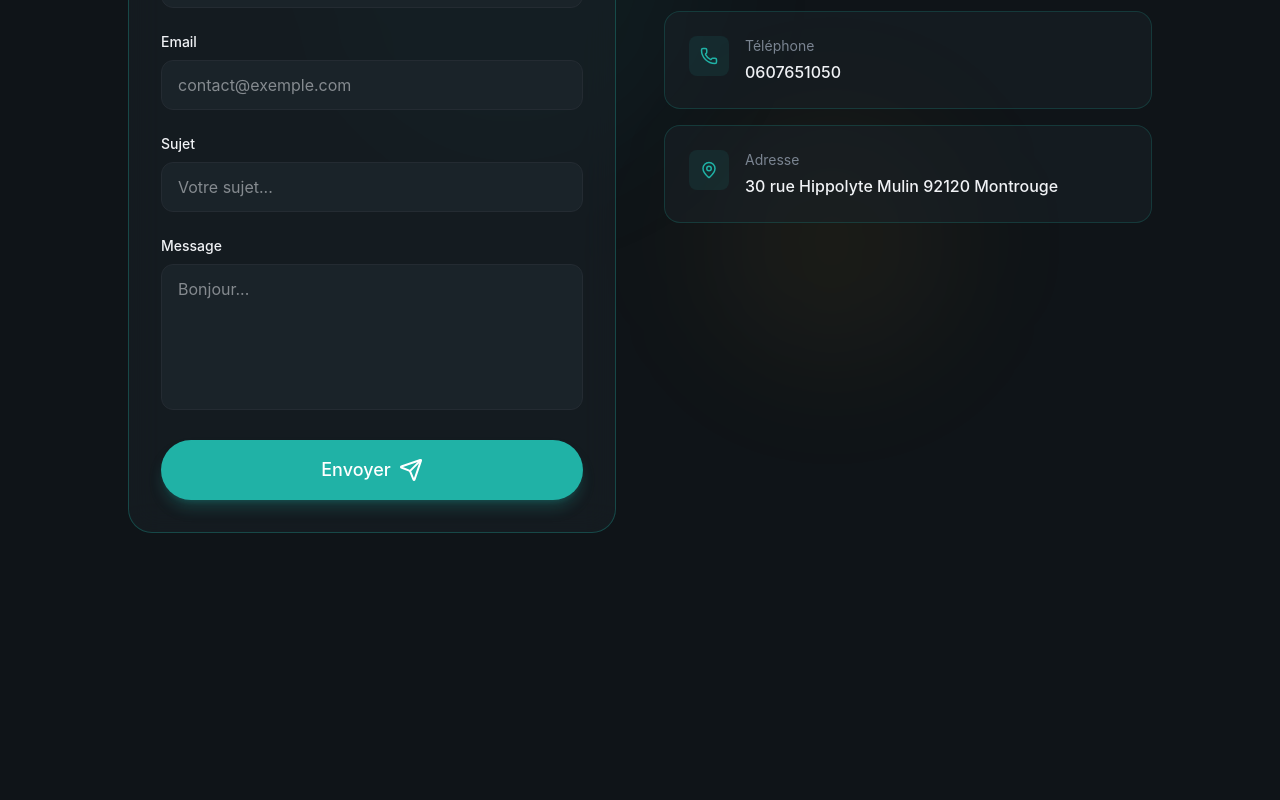
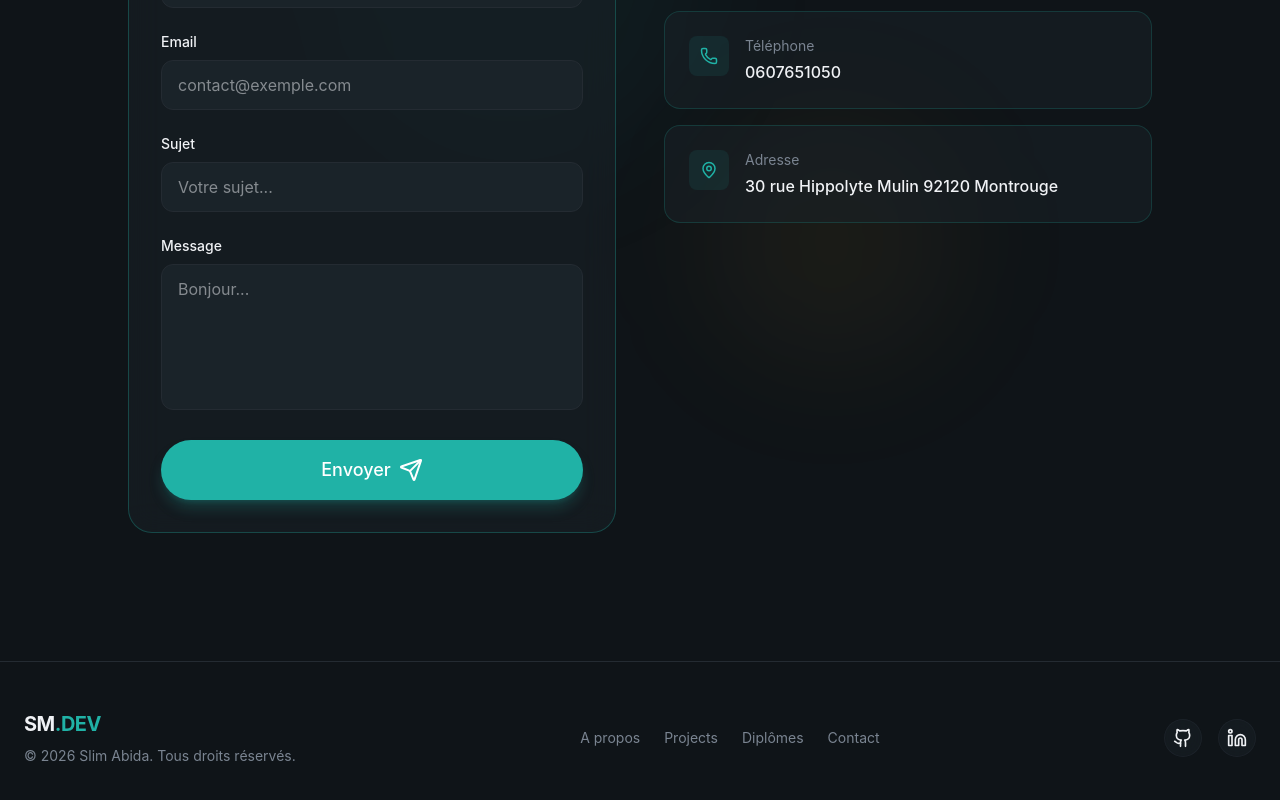
Before and after one commit to Slim-coder20/Dev_Personal_Portfolio, a React (Vite) app: page / in a window 1280 px wide. Shown: the part 5637-6437 px from the top of the page. Before the commit the page ends 6298 px from the top, so only its background shows below. Built offline with nearby package versions, Linux system fonts and the light colour scheme.

Commit message:
Feat: creation du footer

```diff
--- a/src/App.jsx
+++ b/src/App.jsx
@@ -5,6 +5,7 @@
 import { Projects } from "./section/Projects"
 import { Contact } from "./section/Contact"
 import { Diplome } from "./section/Diplome"
+import { Footer } from "./layout/Footer"
 function App() {
 
 
@@ -18,6 +19,7 @@
         <Projects/>
         <Contact/>
       </main>
+      <Footer/>
    </div>
   )
 }
--- /dev/null
+++ b/src/layout/Footer.jsx
@@ -0,0 +1,63 @@
+import { Github, Linkedin, Heart } from "lucide-react";
+
+const socialLinks = [
+  { icon: Github, href: "https://github.com/Slim-coder20", label: "GitHub" },
+  { icon: Linkedin, href: "https://www.linkedin.com/in/slim-abida-50161a35b/", label: "LinkedIn" },
+
+];
+
+const footerLinks = [
+  { href: "#about", label: "A propos" },
+  { href: "#projects", label: "Projects" },
+  { href: "#experience", label: "Diplômes" },
+  { href: "#contact", label: "Contact" },
+];
+
+export const Footer = () => {
+  const currentYear = new Date().getFullYear();
+
+  return (
+    <footer className="py-12 border-t border-border">
+      <div className="container mx-auto px-6">
+        <div className="flex flex-col md:flex-row items-center justify-between gap-8">
+          {/* Logo & Copyright */}
+          <div className="text-center md:text-left">
+            <a href="#" className="text-xl font-bold tracking-tight">
+              SM<span className="text-primary">.DEV</span>
+            </a>
+            <p className="text-sm text-muted-foreground mt-2">
+              © {currentYear} Slim Abida. Tous droits réservés.
+            </p>
+          </div>
+
+          {/* Links */}
+          <nav className="flex flex-wrap justify-center gap-6">
+            {footerLinks.map((link) => (
+              <a
+                key={link.href}
+                href={link.href}
+                className="text-sm text-muted-foreground hover:text-foreground transition-colors"
+              >
+                {link.label}
+              </a>
+            ))}
+          </nav>
+
+          {/* Social Links */}
+          <div className="flex items-center gap-4">
+            {socialLinks.map((social) => (
+              <a
+                key={social.label}
+                href={social.href}
+                aria-label={social.label}
+                className="p-2 rounded-full glass hover:bg-primary/10 hover:text-primary transition-all"
+              >
+                <social.icon className="w-5 h-5" />
+              </a>
+            ))}
+          </div>
+        </div>
+      </div>
+    </footer>
+  );
+};
```
